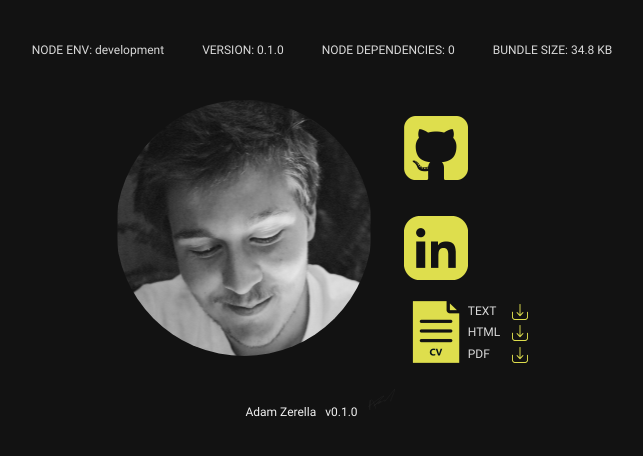
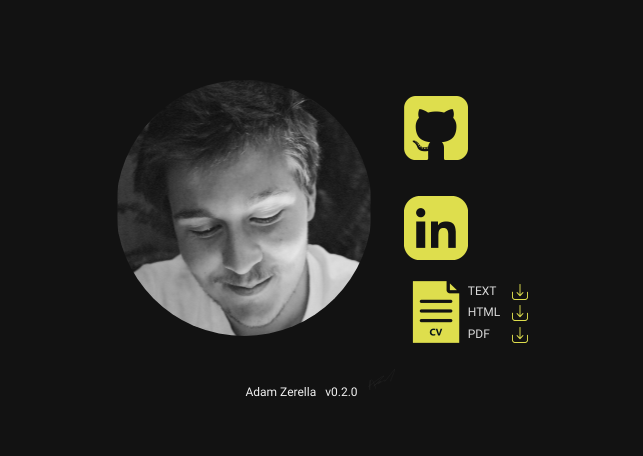
Before and after one commit to azerella/adamzerella.com, a React (Create React App) app: page / in a window 1280 px wide. Shown: the top 456 px of the page, without its empty margins (318-961 px from the left). Built offline with nearby package versions, Linux system fonts and the light colour scheme.

Commit message:
Hid header component, corrected version number

```diff
--- a/package.json
+++ b/package.json
@@ -1,6 +1,6 @@
 {
 	"name": "adamzerella",
-	"version": "0.1.0",
+	"version": "0.2.0",
 	"private": true,
 	"engines": {
 		"node": ">=8.0.0",
--- a/src/App.js
+++ b/src/App.js
@@ -1,6 +1,5 @@
 import React, { Component } from "react";
 import Footer from "./Footer";
-import Header from "./Header";
 import Content from "./Content";
 import Metadata from "./Metadata";
 
@@ -10,7 +9,6 @@ class App extends Component {
 	render() {
 		return (
 			<div className="app">
-				<Header meta={Metadata} />
 				<Content />
 				<Footer meta={Metadata} />
 			</div>
```
Also changed, not shown: 1 other file (tests, documents, lock files or other folders).
